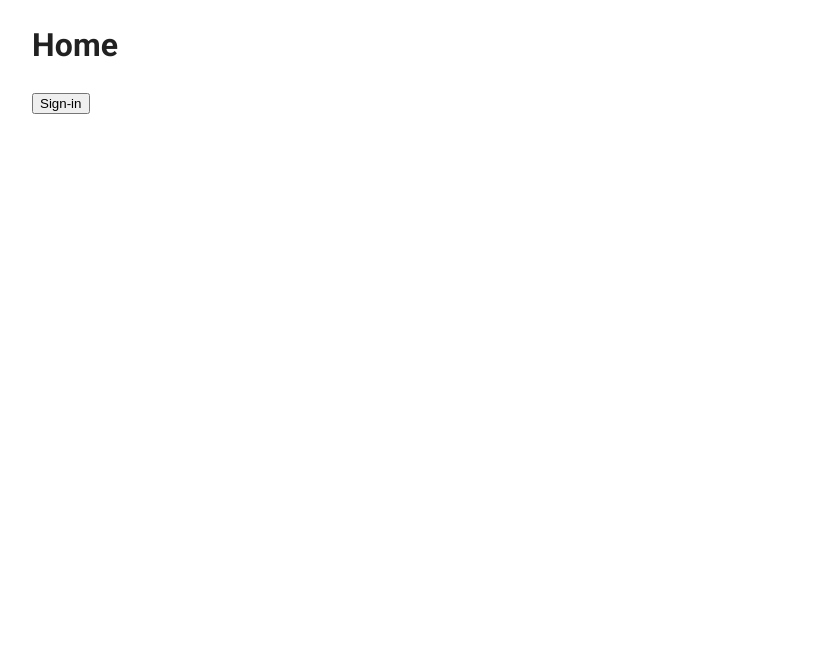
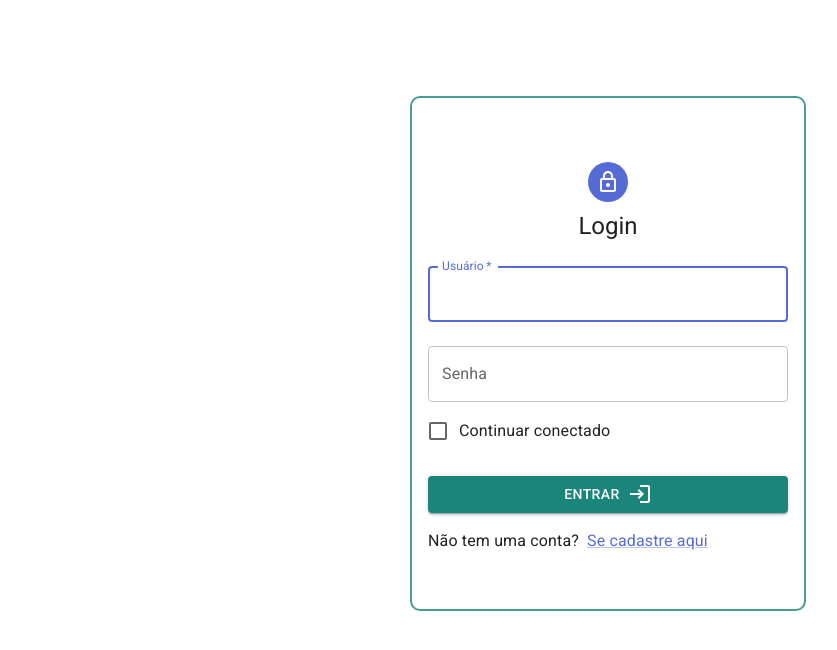
Before and after one commit to mnishidaramos/teste-xmobots, a React (Create React App) app: page / in a window 1280 px wide. Shown: the top 650 px of the page, without its empty margins (32-869 px from the left). Built offline with nearby package versions, Linux system fonts and the light colour scheme.

Commit message:
Revisao do projeto

```diff
--- a/src/App.tsx
+++ b/src/App.tsx
@@ -1,15 +1,16 @@
 import * as React from 'react';
+import { useContext } from 'react';
+
 import Container from '@mui/material/Container';
-import Box from '@mui/material/Box';
-import Link from '@mui/material/Link';
+
 import SignIn from './components/sign-in/SignIn';
-import { useContext } from 'react';
-import { PageContext } from './contexts/Content-router';
 import Dashboard from './components/dashboard/Dashboard';
 import SignUp from './components/sign-up/SignUp';
 
+import { PageContext } from './contexts/Content-router';
+
 export default function App() {
-  const { user, page, setPage } = useContext(PageContext);
+  const { page } = useContext(PageContext);
 
   return (
     <Container>
@@ -24,10 +25,7 @@ export default function App() {
           page === 'dashboard' ?
             <Dashboard /> :
             page === 'index' ?
-              <>
-                <h1>Home</h1>
-                <button onClick={() => { setPage('sign-in') }}>Sign-in</button>
-              </> :
+              <SignIn /> :
               page === 'sign-up' ?
                 <SignUp /> :
                 <h1>Erro 404</h1>
--- a/src/components/dashboard/Dashboard.tsx
+++ b/src/components/dashboard/Dashboard.tsx
@@ -134,7 +134,7 @@ export default function Dashboard() {
   const handleClickMenu = function (option: string) {
     switch (option) {
       case 'Mapa':
-        alert("Mapa!");
+        setPage('dashboard');
         break;
       case 'Upload':
         handleDiagUploadOpen();
--- a/src/contexts/Content-router.tsx
+++ b/src/contexts/Content-router.tsx
@@ -1,5 +1,5 @@
 import React from "react";
-import { createContext, ReactNode, useEffect, useState } from "react";
+import { createContext, ReactNode, useState } from "react";
 
 type PageContextData = {
     user: string;
@@ -41,7 +41,7 @@ export function PageProvider(props: PageProvider) {
                 page,
                 setPage,
                 signIn,
-                signOut
+                signOut,
             }}
         >
             {props.children}
--- a/src/index.tsx
+++ b/src/index.tsx
@@ -8,7 +8,6 @@ import { PageProvider } from './contexts/Content-router';
 
 ReactDOM.render(
   <ThemeProvider theme={theme}>
-    {/* CssBaseline kickstart an elegant, consistent, and simple baseline to build upon. */}
     <CssBaseline />
     <PageProvider>
       <App />
--- a/src/theme.ts
+++ b/src/theme.ts
@@ -11,9 +11,7 @@ const theme = createTheme({
       main: '#19857b',
     },
     error: {
-      // main: red.A400,
       main: '#FF5C5C',
-      // main: '#FFADAD',
     },
   },
 });
```
Also changed, not shown: 1 other file (tests, documents, lock files or other folders).
